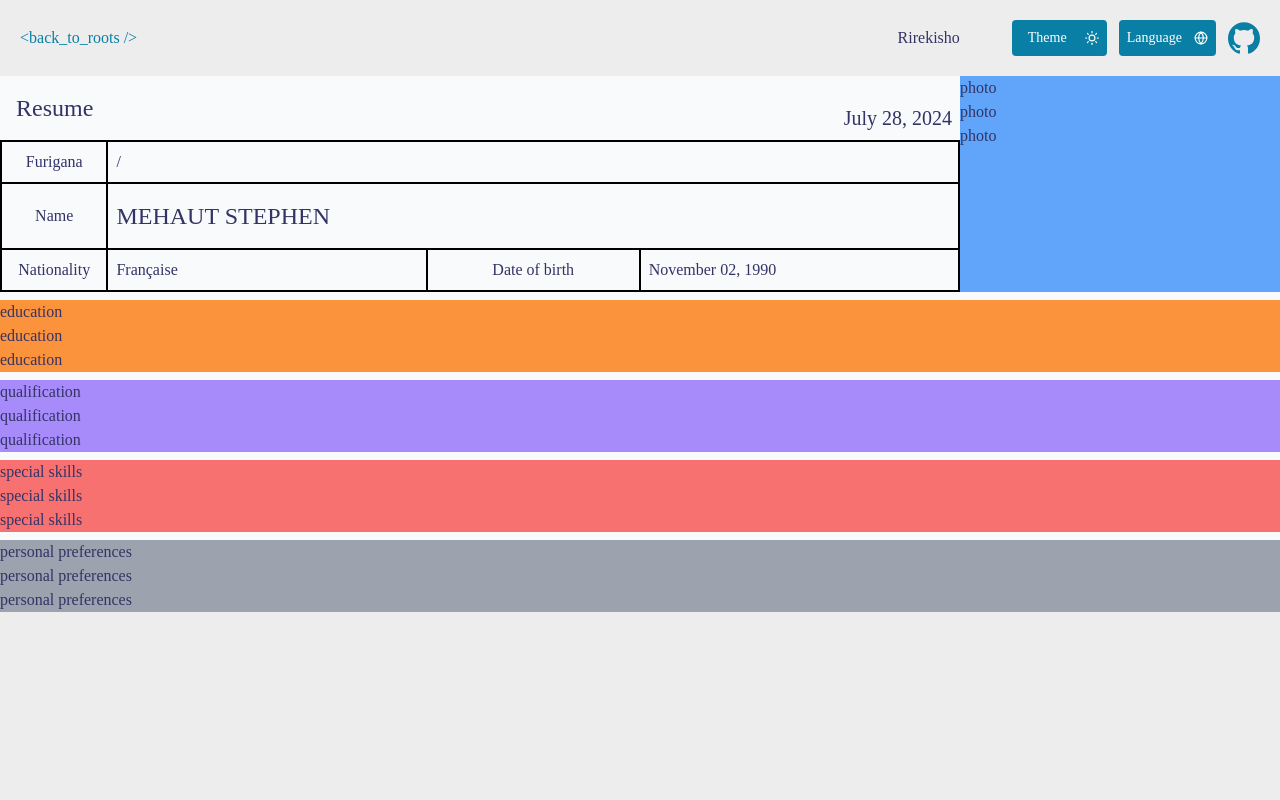
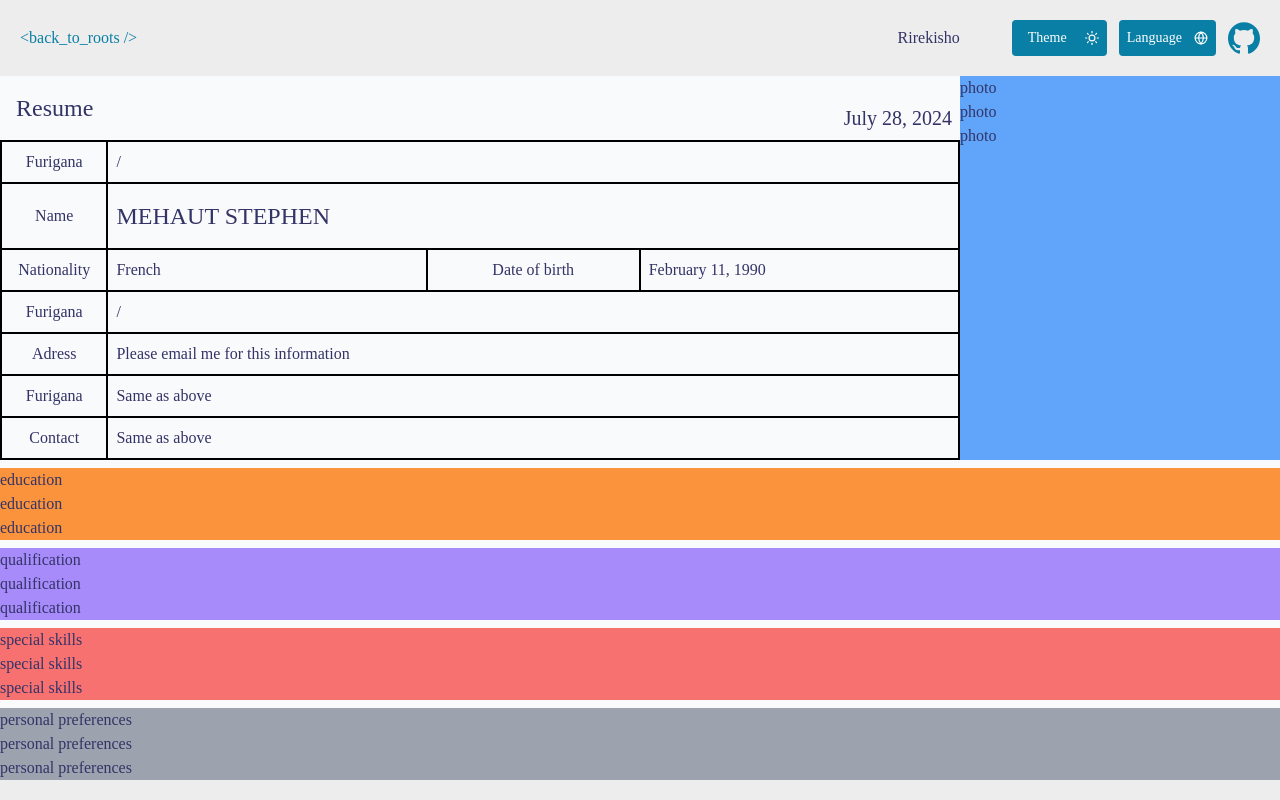
Before and after one commit to Steph0/resume-react, a Next.js app: page /en/rirekisho in a window 1280 px wide. Built offline with nearby package versions, Linux system fonts and the light colour scheme.

Commit message:
feat: add address and change birthDate

```diff
--- a/messages/en.json
+++ b/messages/en.json
@@ -20,7 +20,7 @@
       },
       "nationality": {
         "legend": "Nationality",
-        "value": "Française"
+        "value": "French"
       },
       "age": {
         "legend": "Date of birth",
@@ -32,8 +32,7 @@
       },
       "address": {
         "legend": "Adress",
-        "postalCode": "",
-        "postalAdress": "Please email me for this information"
+        "value": "Please email me for this information"
       },
       "contactFurigana": {
         "legend": "Furigana",
--- a/messages/fr.json
+++ b/messages/fr.json
@@ -32,8 +32,7 @@
       },
       "address": {
         "legend": "Adresse",
-        "postalCode": "",
-        "postalAdress": "Me contacter par email"
+        "value": "Me contacter par email"
       },
       "contactFurigana": {
         "legend": "Furigana",
--- a/messages/ja.json
+++ b/messages/ja.json
@@ -32,8 +32,7 @@
       },
       "address": {
         "legend": "現住所",
-        "postalCode": "〒 59300",
-        "postalAdress": "情報なし"
+        "value": "〒 59300<br></br>情報なし"
       },
       "contactFurigana": {
         "legend": "ふりがな",
@@ -41,7 +40,7 @@
       },
       "contact": {
         "legend": "連絡先",
-        "value": "同上"
+        "value": "〒<br></br>同上"
       },
       "gender": {
         "legend": "性別",
--- a/src/app/[locale]/rirekisho/components/personal-infos/index.tsx
+++ b/src/app/[locale]/rirekisho/components/personal-infos/index.tsx
@@ -40,7 +40,43 @@ export default function PersonalInfos() {
             </RowHeader>
             <Cell className='col-span-full col-start-7'>
               {t('Rirekisho.Contact.age.value', {
-                dateOfBirth: new Date('11-02-1990'),
+                dateOfBirth: Date.UTC(1990, 1, 11),
+              })}
+            </Cell>
+          </Row>
+          <Row>
+            <RowHeader className='col-span-1'>
+              {t('Rirekisho.Contact.adressFurigana.legend')}
+            </RowHeader>
+            <Cell className='col-span-full col-start-2'>
+              {t('Rirekisho.Contact.adressFurigana.value')}
+            </Cell>
+          </Row>
+          <Row>
+            <RowHeader className='col-span-1'>
+              {t('Rirekisho.Contact.address.legend')}
+            </RowHeader>
+            <Cell className='col-span-full col-start-2'>
+              {t.rich('Rirekisho.Contact.address.value', {
+                br: () => <br />,
+              })}
+            </Cell>
+          </Row>
+          <Row>
+            <RowHeader className='col-span-1'>
+              {t('Rirekisho.Contact.contactFurigana.legend')}
+            </RowHeader>
+            <Cell className='col-span-full col-start-2'>
+              {t('Rirekisho.Contact.contactFurigana.value')}
+            </Cell>
+          </Row>
+          <Row>
+            <RowHeader className='col-span-1'>
+              {t('Rirekisho.Contact.contact.legend')}
+            </RowHeader>
+            <Cell className='col-span-full col-start-2'>
+              {t.rich('Rirekisho.Contact.contact.value', {
+                br: () => <br />,
               })}
             </Cell>
           </Row>
```
